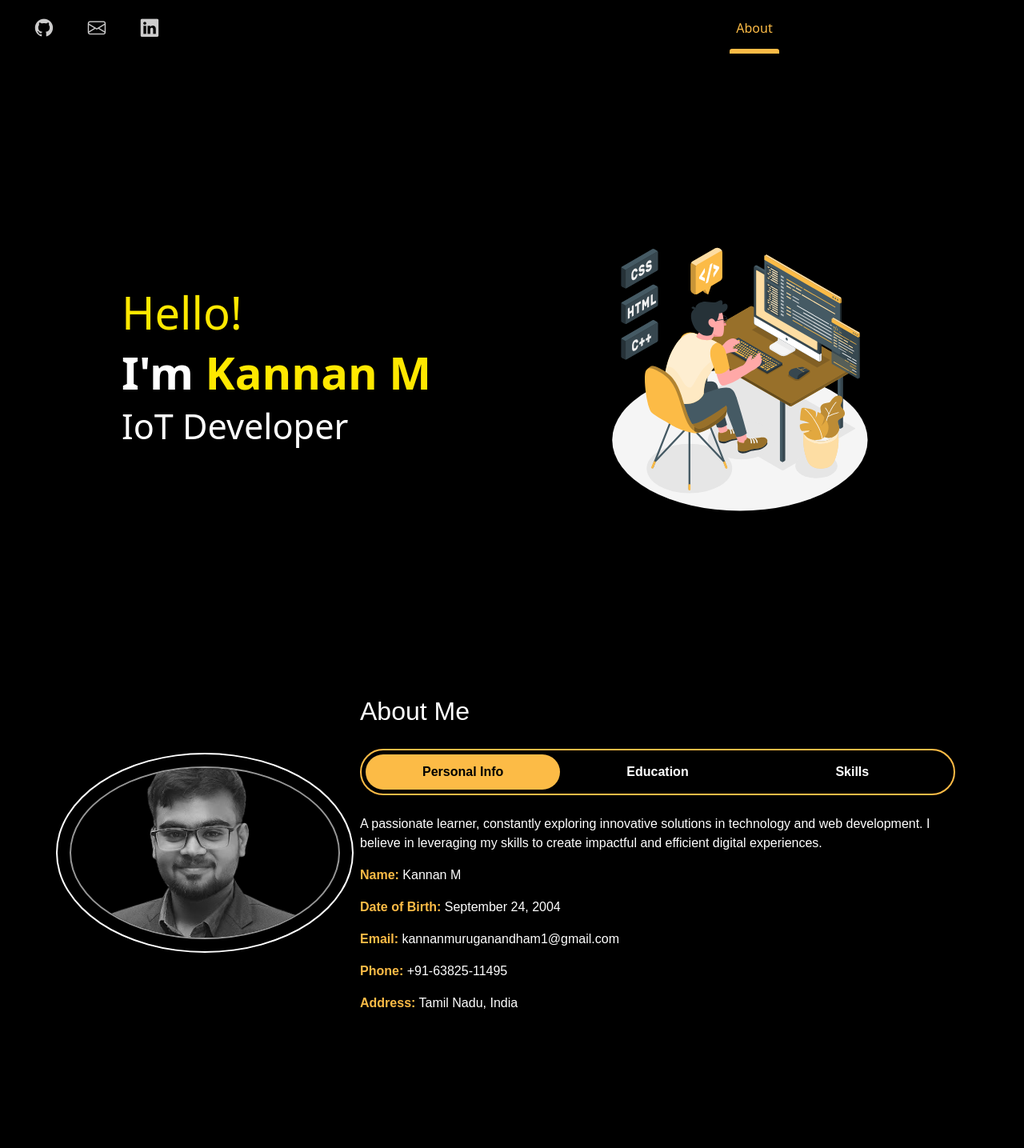
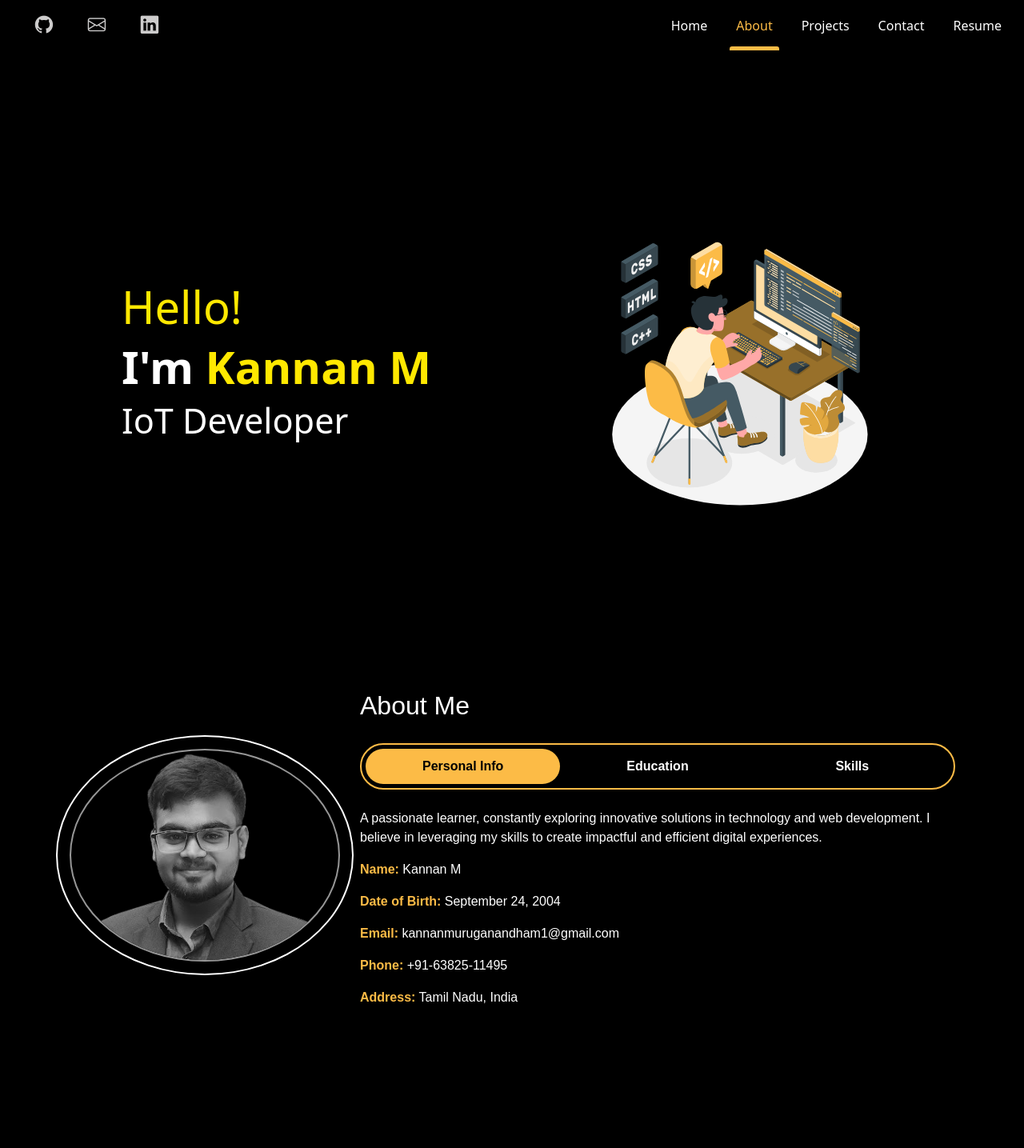
Before and after one commit to Kannan-24/Kannan, a React (Vite) app: page / in a window 1280 px wide. Shown: the top 1435 px of the page at 80% size. Built offline with nearby package versions, Linux system fonts and the light colour scheme.

Commit message:
refactor: update Bootstrap imports, enhance navbar styles, and adjust package dependencies

```diff
--- a/src/App.jsx
+++ b/src/App.jsx
@@ -5,8 +5,8 @@ import About from "./components/about";
 import Project from "./components/project";
 import Footer from "./components/footer";
 import "./App.css";
+import "bootstrap/dist/css/bootstrap.min.css";
 import "bootstrap-icons/font/bootstrap-icons.css";
-import "bootstrap/dist/css/bootstrap.min.css";
 import "bootstrap/dist/js/bootstrap.bundle.min";
 
 function App() {
--- a/src/app.css
+++ b/src/app.css
@@ -13,19 +13,15 @@ nav {
   transition: background-color 0.3s ease;
 }
 
-.navbar-toggler:focus {
-  outline: none;
-  box-shadow: none;
-}
-
 /* Navbar styling */
 .navbar {
-  height: 70px;
+  height: 63px;
   display: flex;
   justify-content: space-between;
   position: fixed;
   width: 100%;
   z-index: 1000;
+  color: #fff;
   transition: background-color 0.3s ease;
   background-color: transparent;
 }
@@ -33,6 +29,7 @@ nav {
 .navbar.scrolled {
   background-color: rgba(10, 25, 47, 0.9);
   backdrop-filter: blur(10px);
+  position: fixed;
 }
 
 /* Navbar icon styling */
@@ -57,6 +54,7 @@ nav {
 /* Navbar link styling */
 .nav-item {
   margin-right: 20px;
+  color: rgb(205, 204, 204);
 }
 
 .nav-link {
@@ -90,19 +88,6 @@ nav {
 
 /* Responsive styles for small screens */
 @media (max-width: 767px) {
-  .navbar {
-    padding: 10px;
-  }
-
-  .navbar-toggler {
-    border: none;
-    padding: 0;
-  }
-
-  .navbar-toggler-icon {
-    display: none;
-  }
-
   .custom-toggler .navbar-toggler-icon {
     display: block;
     width: 24px;
@@ -117,6 +102,10 @@ nav {
     justify-content: space-around;
     width: 24px;
     height: 24px;
+  }
+  .custom-toggler .hamburger:focus {
+    outline: none;
+    border: none;
   }
 
   .d-flex {
@@ -151,7 +140,7 @@ nav {
   .navbar-collapse {
     background-color: rgba(10, 25, 47, 0.9);
     backdrop-filter: blur(10px);
-    margin-top: 20px;
+    margin-top: 5px;
     text-align: center;
   }
 
@@ -233,10 +222,8 @@ nav {
 }
 
 .avatar {
-  overflow: hidden;
-  margin-bottom: 20px;
-  width: 250px;
-  height: 250px;
+  width: 300px;
+  height: 300px;
   border-radius: 50%;
   border: 2px solid #fff;
   padding: 15px;
--- a/src/components/header.jsx
+++ b/src/components/header.jsx
@@ -1,4 +1,5 @@
 import React, { useState, useEffect } from "react";
+import "bootstrap-icons/font/bootstrap-icons.css";
 
 const Header = () => {
   const [activeLink, setActiveLink] = useState("home");
@@ -100,6 +101,7 @@ const Header = () => {
                 }`}
                 href={section === "home" ? "/home" : `#${section}`}
                 onClick={() => setActiveLink(section)}
+                style={{ color: "white" }}
               >
                 {section.charAt(0).toUpperCase() + section.slice(1)}
               </a>
```
Also changed, not shown: package.json (+9 -3 lines), 1 other file (tests, documents, lock files or other folders).
